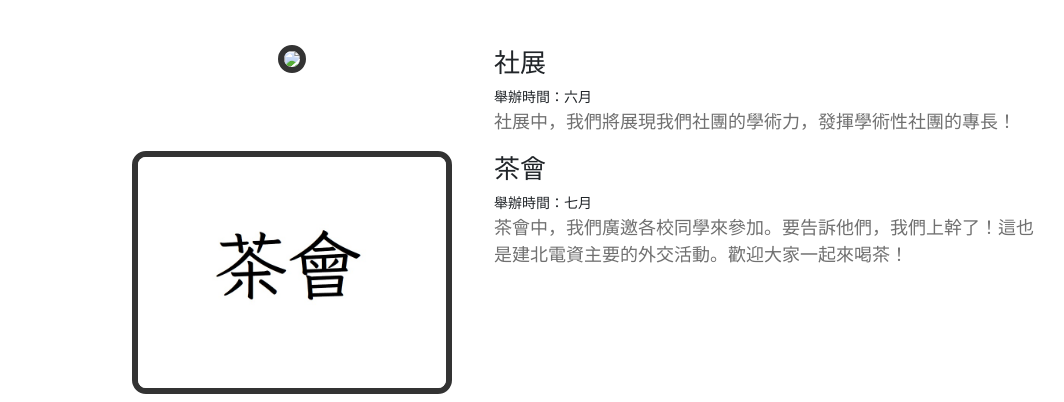
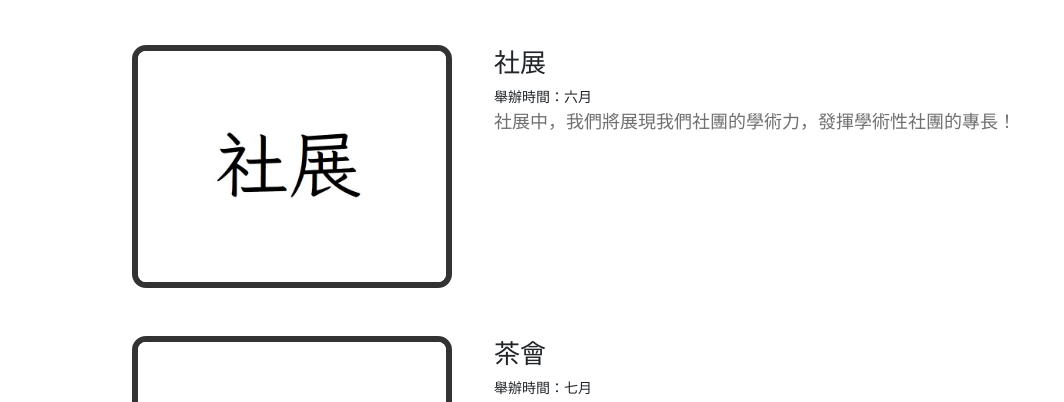
Before and after one commit to ckeisc43/History, a plain HTML site: page history/event/index.html in a window 1280 px wide. Shown: the part 553-955 px from the top of the page, without its empty margins (63-1127 px from the left). Drawn offline with nearby package versions, Linux system fonts and the light colour scheme.

Commit message:
exhibition

```diff
--- a/history/event/index.html
+++ b/history/event/index.html
@@ -98,7 +98,7 @@
 				<div class="row">
 					<div class="col-md-4 offset-md-1 text-center">
 						<div class="imgandtext">
-							<img src="#">
+							<img src="/images/event/exhibition.jpg">
 							<h4></h4>
 						</div>
 					</div>
```
Also changed, not shown: images/event/exhibition.jpg (added).
